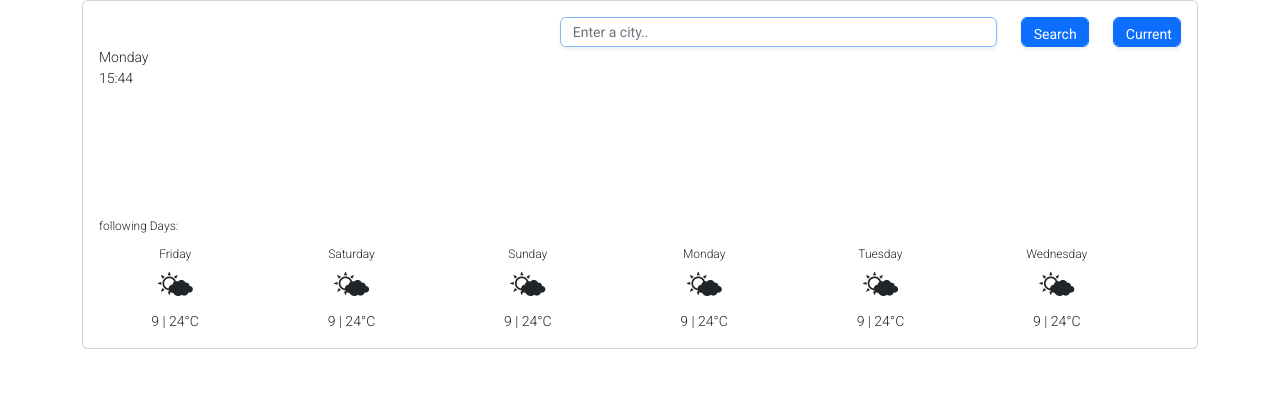
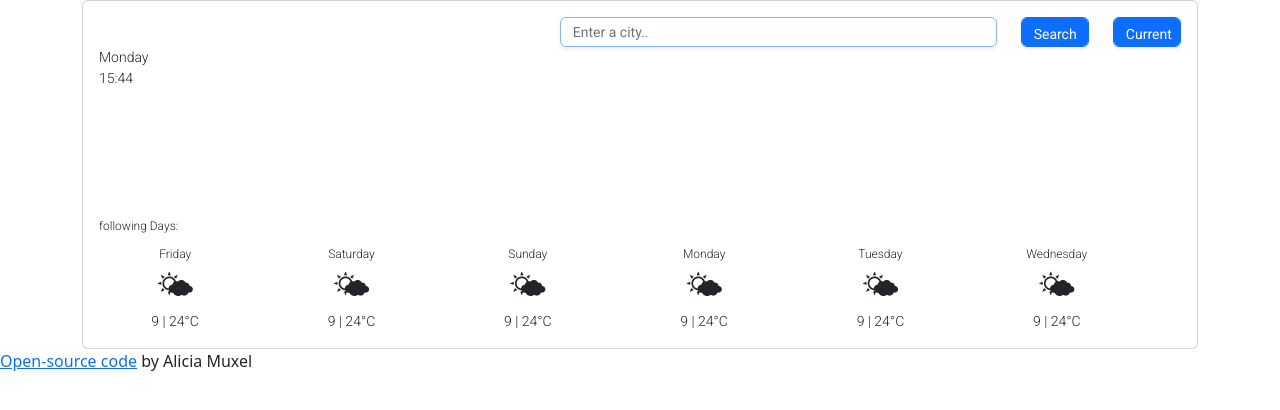
Before and after one commit to alimuxel/weather-app, a plain HTML site: page index.html in a window 1280 px wide. Drawn offline with nearby package versions, Linux system fonts and the light colour scheme.

Commit message:
add open-source Github link

```diff
--- a/index.html
+++ b/index.html
@@ -102,6 +102,7 @@
         </div>
       </div>
     </div>
+    <div><a href="https://github.com/alimuxel/weather-app">Open-source code</a> by Alicia Muxel</div>
     <script src="src/index.js"></script>
   </body>
 </html>
```
Also changed, not shown: package.json (deleted, +0 -19 lines), .codesandbox/workspace.json (deleted), 1 other file.
